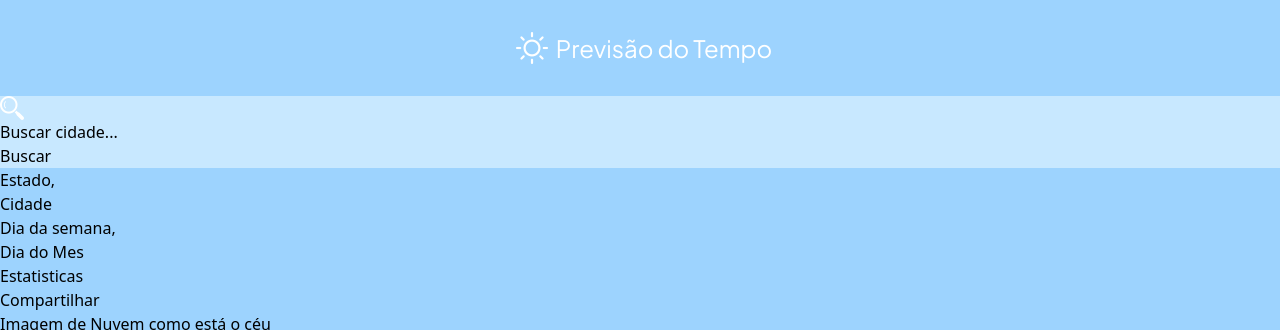
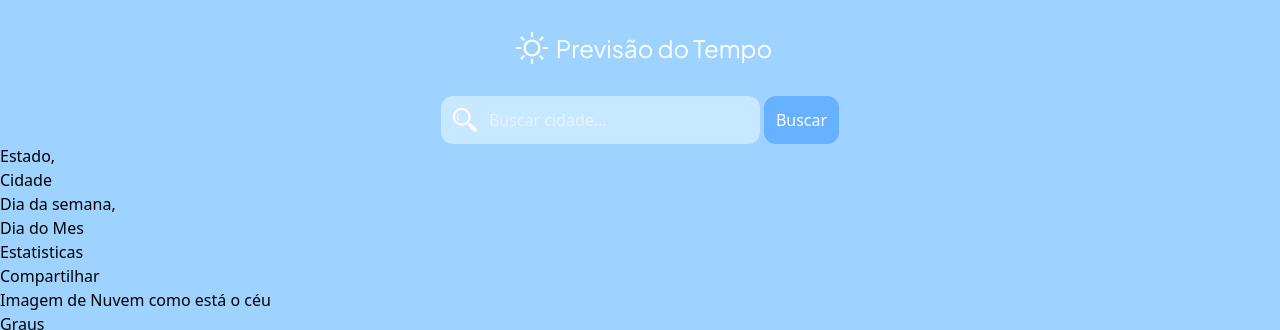
Before and after one commit to Dudazabel/API-Previs-o-do-Tempo, a website: page index.html in a window 1280 px wide. Shown: the top 330 px of the page. Drawn offline with Linux system fonts and the light colour scheme.

Commit message:
MZ feat: implementa estilização

```diff
--- a/index.html
+++ b/index.html
@@ -17,17 +17,17 @@
         </header>
         <main>
             <section class="busca">
-                <div class="bg-[#C8E8FF]">
-                    <div class="digitarBusca">
-                        <div class="lupaBusca">
+                <div class="flex justify-center">
+                    <div class="flex bg-[#C8E8FF] rounded-xl mr-1 ml-3 pt-3 pr-10 pl-3 pb-3">
+                        <div class="mr-3">
                             <img src="imagens/search.png" alt="Ícone da lupa">
                         </div>
-                        <div class="pesquisarBusca">
-                            <p>Buscar cidade...</p>
+                        <div class="text-white">
+                            <input id="cidade" type="text" placeholder="Buscar cidade...">
                         </div>
                     </div>
-                    <div class="botaoBusca">
-                        <a href="">Buscar</a>
+                    <div class="bg-[#66B2FF] rounded-xl mr-3 pt-3 pr-3 pl-3 pb-3 text-white">
+                        <button>Buscar</button>
                     </div>
                 </div>
             </section>
```
Also changed, not shown: dist/style.css.
